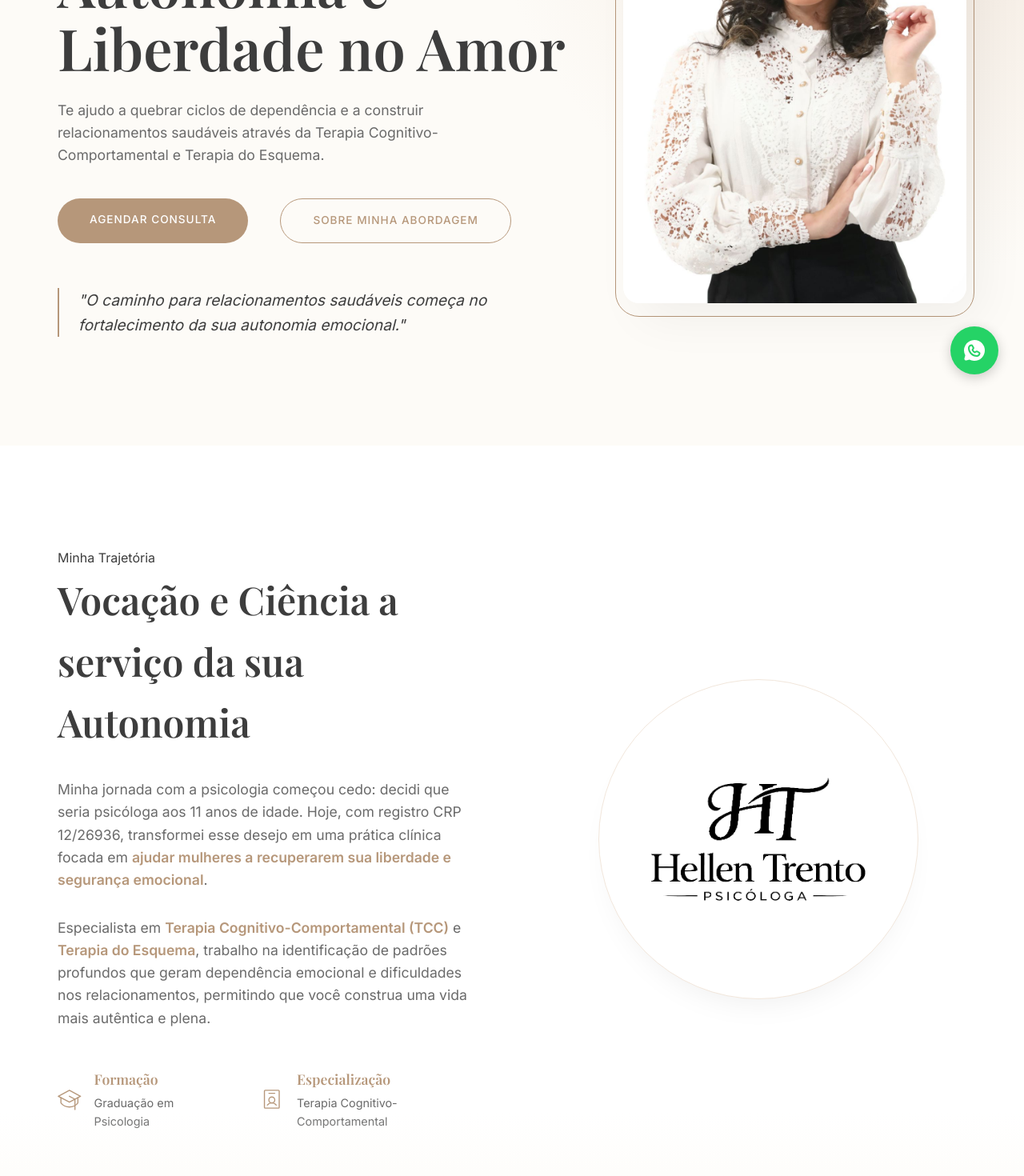
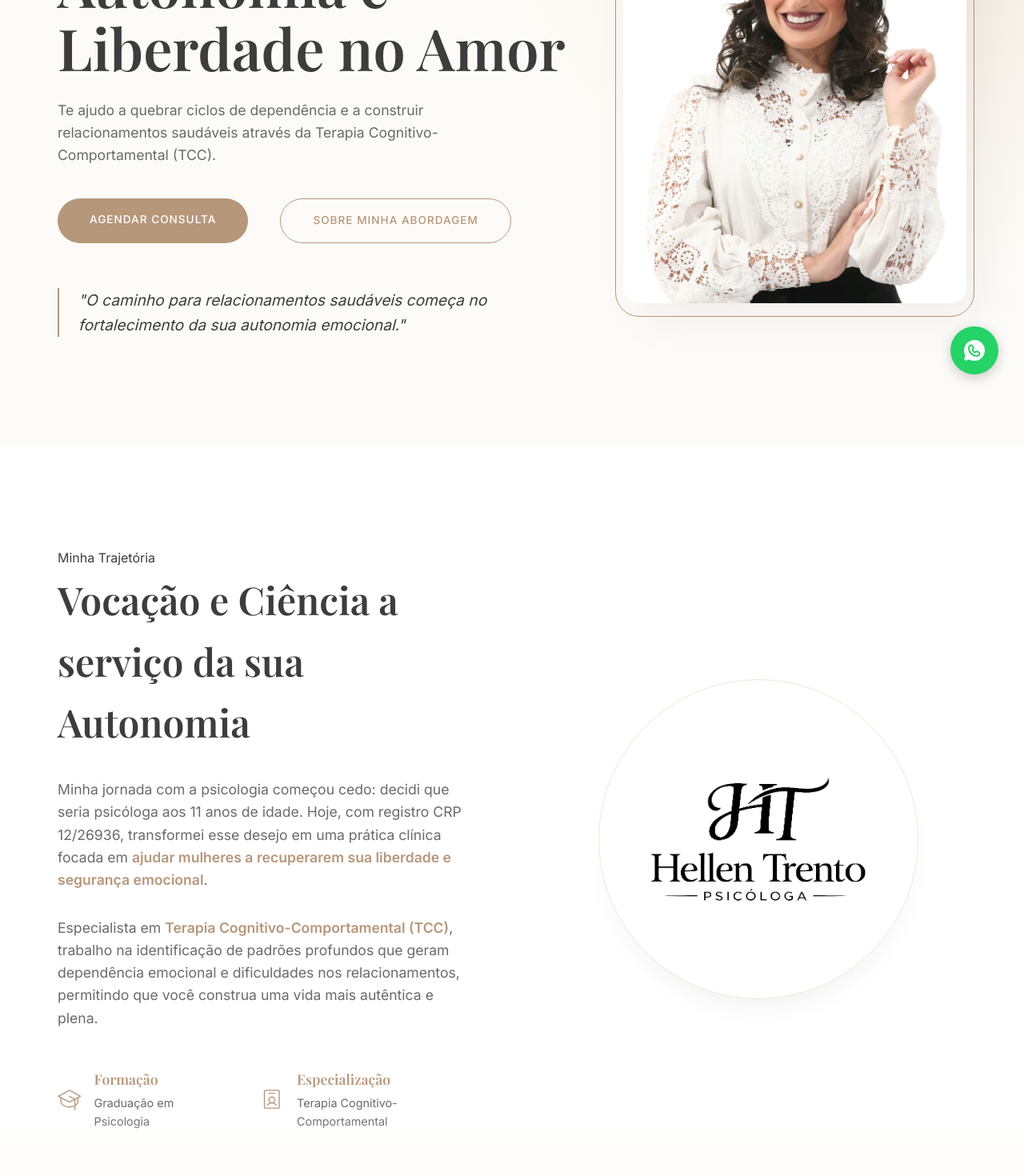
Before and after one commit to srdias/hellentrento.com.br, a React (Vite) app: page / in a window 1280 px wide. Shown: the part 300-1770 px from the top of the page at 80% size. Built offline with nearby package versions, Linux system fonts and the light colour scheme; a web font is replaced by a local one.

Commit message:
refactor: standardize therapeutic approach to TCC, update UI styles, and refine site copy

```diff
--- a/index.html
+++ b/index.html
@@ -5,7 +5,7 @@
     <link rel="icon" type="image/svg+xml" href="/favicon.svg" />
     <meta name="viewport" content="width=device-width, initial-scale=1.0" />
     <title>Hellen Trento | Especialista em Dependência Emocional e Relacionamentos</title>
-    <meta name="description" content="Psicóloga Hellen Trento (CRP 12/26936). Tratamento especializado em Dependência Emocional e Relacionamentos através da Terapia do Esquema e TCC em Criciúma e on-line." />
+    <meta name="description" content="Psicóloga Hellen Trento (CRP 12/26936). Tratamento especializado em Dependência Emocional e Relacionamentos através da TCC em Criciúma e on-line." />
     <!-- Open Graph / Facebook -->
     <meta property="og:type" content="website" />
     <meta property="og:title" content="Hellen Trento | Especialista em Dependência Emocional" />
@@ -19,14 +19,13 @@
       "@type": "Psychologist",
       "name": "Hellen Trento Pickler",
       "alternateName": "Hellen Trento Psicóloga",
-      "description": "Psicóloga clínica em Criciúma especialista em Dependência Emocional e Relacionamentos. Atendimento focado em Terapia do Esquema e TCC.",
+      "description": "Psicóloga clínica em Criciúma especialista em Dependência Emocional e Relacionamentos. Atendimento focado em TCC.",
       "url": "https://hellentrento.com.br",
       "telephone": "+5548999341192",
       "medicalSpecialty": "Psychology",
       "knowsAbout": [
         "Dependência Emocional",
         "Relacionamentos",
-        "Terapia do Esquema",
         "Terapia Cognitivo-Comportamental",
         "Autonomia Emocional",
         "Ansiedade em Relacionamentos"
--- a/src/components/About.jsx
+++ b/src/components/About.jsx
@@ -14,7 +14,7 @@ const About = () => {
             Minha jornada com a psicologia começou cedo: decidi que seria psicóloga aos 11 anos de idade. Hoje, com registro CRP 12/26936, transformei esse desejo em uma prática clínica focada em <strong>ajudar mulheres a recuperarem sua liberdade e segurança emocional</strong>.
           </p>
           <p>
-            Especialista em <strong>Terapia Cognitivo-Comportamental (TCC)</strong> e <strong>Terapia do Esquema</strong>, trabalho na identificação de padrões profundos que geram dependência emocional e dificuldades nos relacionamentos, permitindo que você construa uma vida mais autêntica e plena.
+            Especialista em <strong>Terapia Cognitivo-Comportamental (TCC)</strong>, trabalho na identificação de padrões profundos que geram dependência emocional e dificuldades nos relacionamentos, permitindo que você construa uma vida mais autêntica e plena.
           </p>
           <div className="credentials">
             <div className="credential-item">
--- a/src/components/FAQ.jsx
+++ b/src/components/FAQ.jsx
@@ -18,6 +18,14 @@ const faqs = [
   {
     question: "O atendimento on-line é tão eficaz quanto o presencial?",
     answer: "Sim. Estudos científicos comprovam que a eficácia da psicoterapia on-line é equivalente à presencial para a maioria das demandas. O importante é garantir um local privado e uma boa conexão à internet."
+  },
+  {
+    question: "Como saber se preciso de ajuda para Dependência Emocional?",
+    answer: "Se você sente que sua felicidade depende exclusivamente do outro, tem medo excessivo do abandono ou anula seus desejos para agradar, esses são sinais de alerta. A terapia ajuda a resgatar sua identidade e limites."
+  },
+  {
+    question: "É possível mudar padrões de relacionamento que se repetem?",
+    answer: "Com certeza. Através da TCC, mapeamos as crenças que te levam a escolher os mesmos perfis de parceiros ou aceitar as mesmas dinâmicas, trabalhando na mudança prática desses comportamentos para atrair laços mais saudáveis."
   }
 ];
 
--- a/src/components/Footer.jsx
+++ b/src/components/Footer.jsx
@@ -12,7 +12,7 @@ const Footer = () => {
           <p>
             Hellen Trento Pickler • CRP 12/26936<br />
             Especialista em Dependência Emocional e Relacionamentos.<br />
-            Terapia do Esquema e TCC.
+            Psicoterapia baseada em TCC.
           </p>
         </div>
 
--- a/src/components/Hero.css
+++ b/src/components/Hero.css
@@ -75,6 +75,7 @@
   width: 100%;
   aspect-ratio: 4/5;
   object-fit: cover;
+  object-position: top; /* Garante que o topo da cabeça não seja cortado */
   border-radius: 20px;
   box-shadow: 20px 20px 60px rgba(0, 0, 0, 0.05);
 }
--- a/src/components/Hero.jsx
+++ b/src/components/Hero.jsx
@@ -10,7 +10,7 @@ const Hero = () => {
           <span className="hero-subtitle reveal" style={{animationDelay: '0.1s'}}>Psicóloga • Especialista em Dependência Emocional e Relacionamentos</span>
           <h1 className="reveal" style={{animationDelay: '0.2s'}}>Recupere sua Autonomia e Liberdade no Amor</h1>
           <p className="hero-description reveal" style={{animationDelay: '0.3s'}}>
-            Te ajudo a quebrar ciclos de dependência e a construir relacionamentos saudáveis através da Terapia Cognitivo-Comportamental e Terapia do Esquema.
+            Te ajudo a quebrar ciclos de dependência e a construir relacionamentos saudáveis através da Terapia Cognitivo-Comportamental (TCC).
           </p>
           <div className="hero-btns reveal" style={{animationDelay: '0.4s'}}>
             <a href="https://wa.me/5548999341192" className="btn btn-primary" target="_blank" rel="noopener noreferrer">
--- a/src/components/Services.jsx
+++ b/src/components/Services.jsx
@@ -23,8 +23,8 @@ const services = [
     icon: <Users size={40} weight="light" />
   },
   {
-    title: 'Terapia do Esquema',
-    description: 'Trabalho profundo para identificar e modificar padrões (esquemas) formados na infância que afetam sua vida adulta.',
+    title: 'Crenças e Padrões',
+    description: 'Identificação e mudança de pensamentos disfuncionais que sabotam sua felicidade e seus relacionamentos através da TCC.',
     icon: <Wind size={40} weight="light" />
   },
   {
--- a/src/components/Testimonials.css
+++ b/src/components/Testimonials.css
@@ -27,7 +27,7 @@
 
 .quote-icon {
   color: var(--primary);
-  opacity: 0.15;
+  opacity: 0.5; /* Aumentado para melhor contraste */
   margin-bottom: 1.5rem;
 }
 
```
